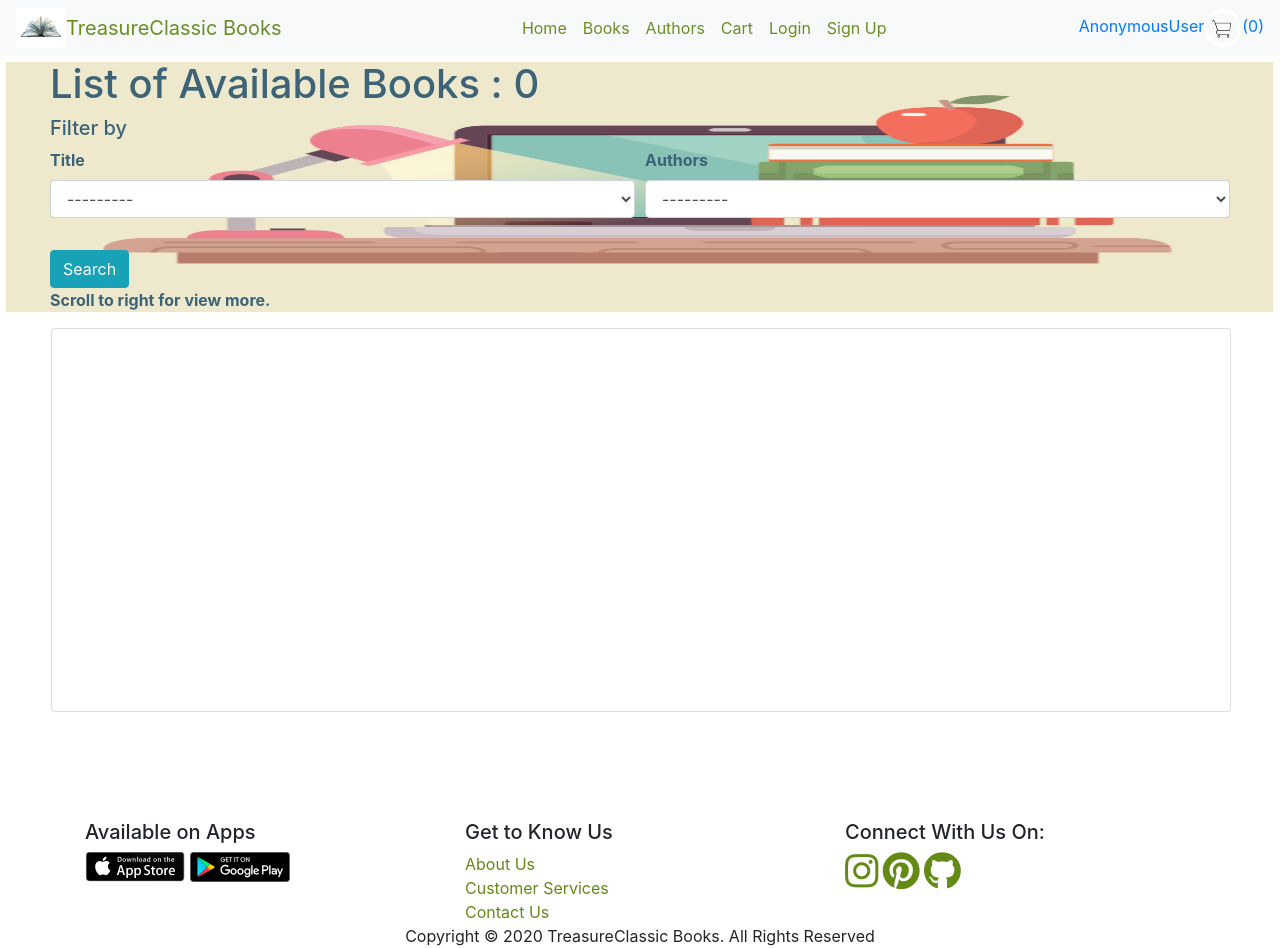
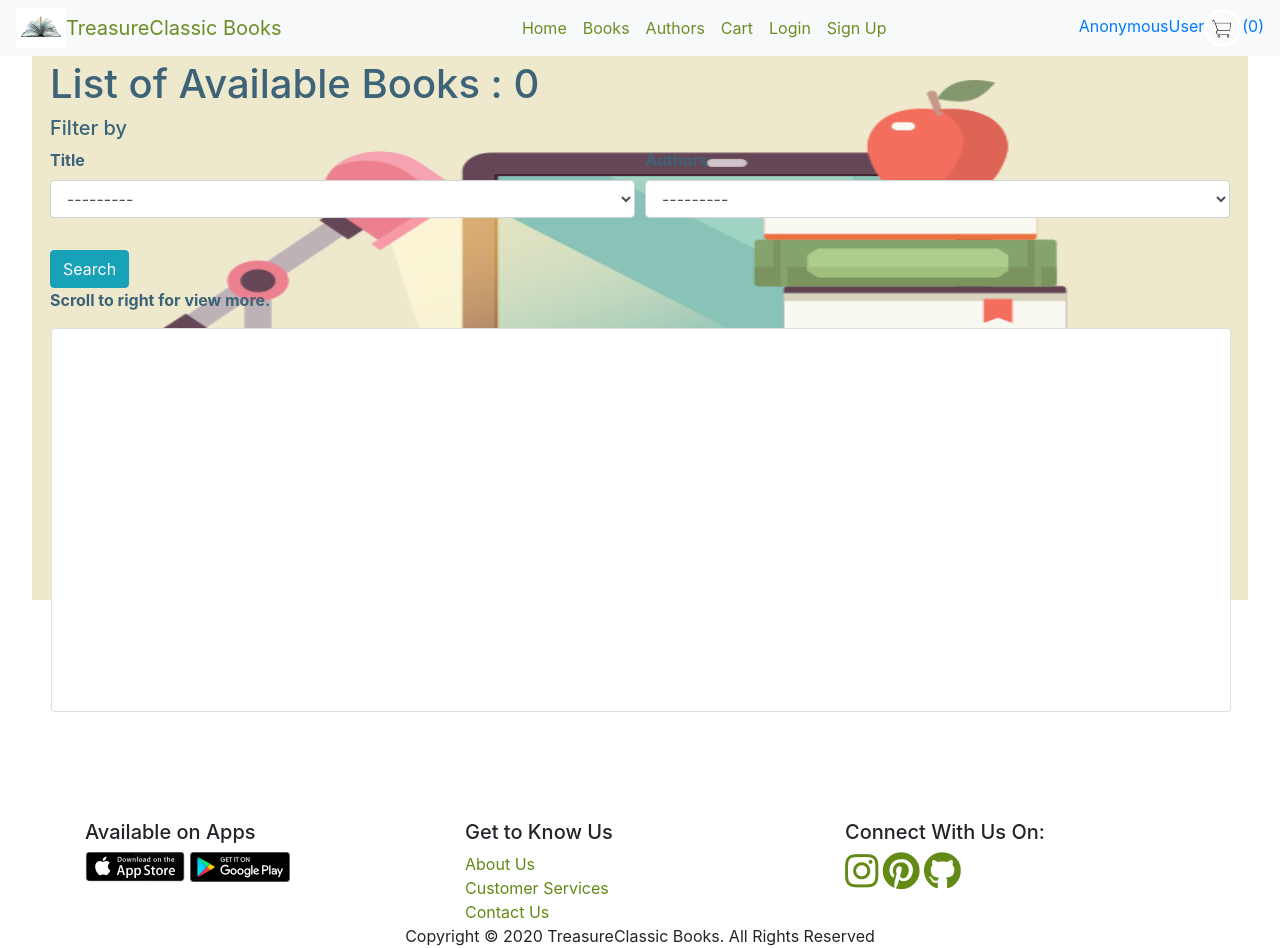
Before and after one commit to Code-Institute-Submissions/assign4-ecommence, a Django app: page /books/all in a window 1280 px wide. Run offline with Django 3.2, Linux system fonts and the light colour scheme; data that the repository does not hold is empty; some libraries are stand-ins or nearby versions.

Commit message:
all books image amend

```diff
--- a/static/style/styles.css
+++ b/static/style/styles.css
@@ -115,15 +115,16 @@ body, html {
 #allbooks{
     color:#3d6378;
     height: 100vh;
+    background-image:url("/static/images/all_books.png");
+    background-position: top;
+    background-repeat: no-repeat;
+    background-size: 95% 75%;
 
 }
 /*search book css*/
 #book-search{
     padding: 60px 50px 0px 50px;
-    background-image:url("/static/images/all_books.png");
-    background-position: bottom center;
-    background-repeat: no-repeat;
-    background-size: 99% 80%;
+
     font-weight: bold;
 
 }
```
